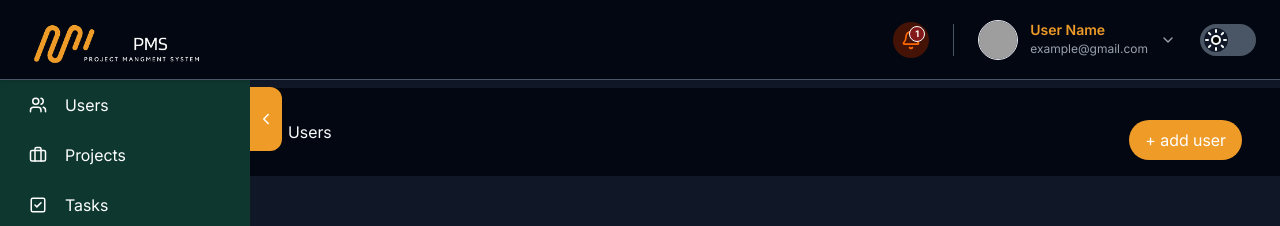
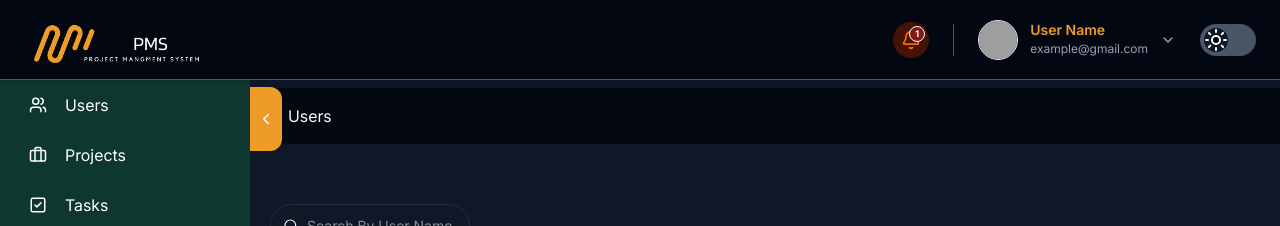
Before and after one commit to mohamedfowzey/project-management-system, a React (Vite) app: page /dashboard/users in a window 1280 px wide. Shown: the top 226 px of the page. Built offline with nearby package versions, Linux system fonts and the light colour scheme; no server answers; sample sign-in values are in the browser's storage; grey boxes are pictures that could not be loaded.

Commit message:
edit user component

```diff
--- a/src/Modules/Dashboard/Users/Users.tsx
+++ b/src/Modules/Dashboard/Users/Users.tsx
@@ -109,14 +109,8 @@ export default function Users() {
 
   return (
     <>
-      <div className="flex justify-between items-center mt-2 mb-10 py-4 px-2 md:px-9.5 bg-white dark:bg-gray-950 ">
+      <div className="flex  mt-2 mb-10 py-4 px-2 md:px-9.5 bg-white dark:bg-gray-950 ">
         <h1>Users</h1>
-        <div
-          className="shrink cursor-pointer"
-          onClick={() => navigate("/dashboard/add-user")}
-        >
-          <CustomButton text=" + add user " />
-        </div>
       </div>
       <div className="table-wrapper">
         <div className="search-filter-container">
```
